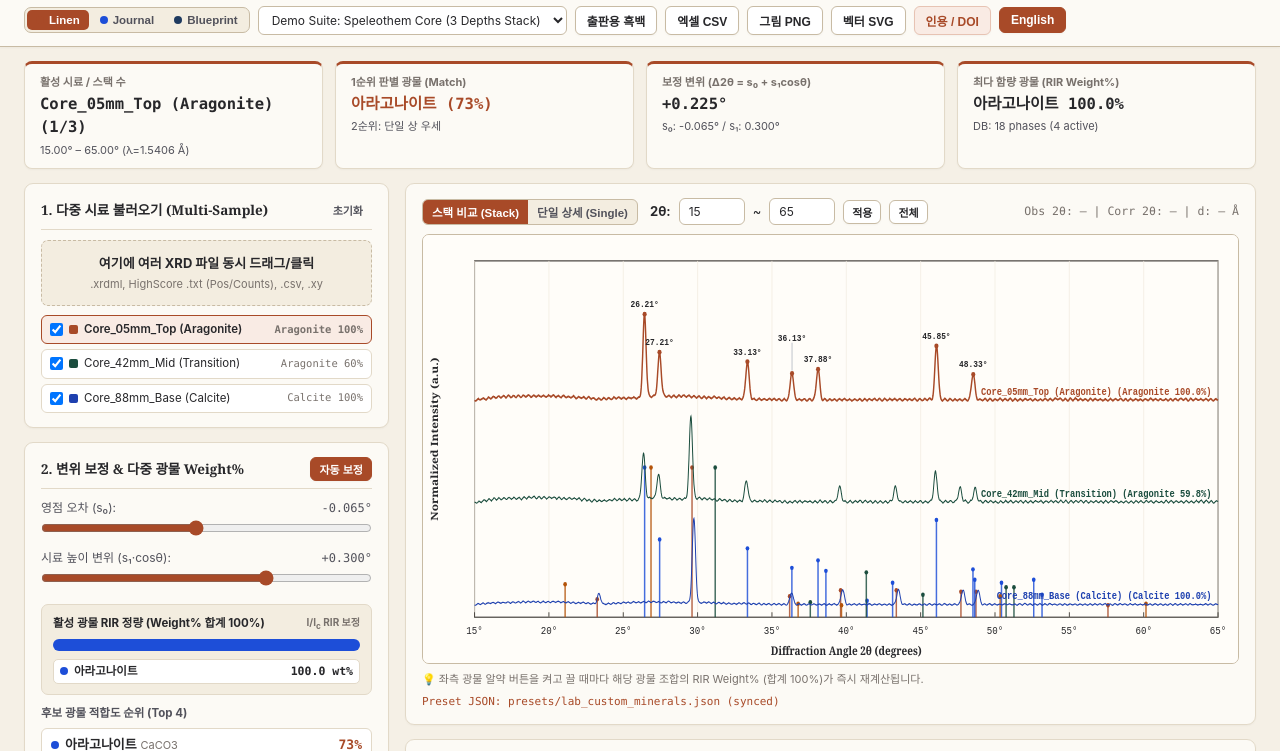
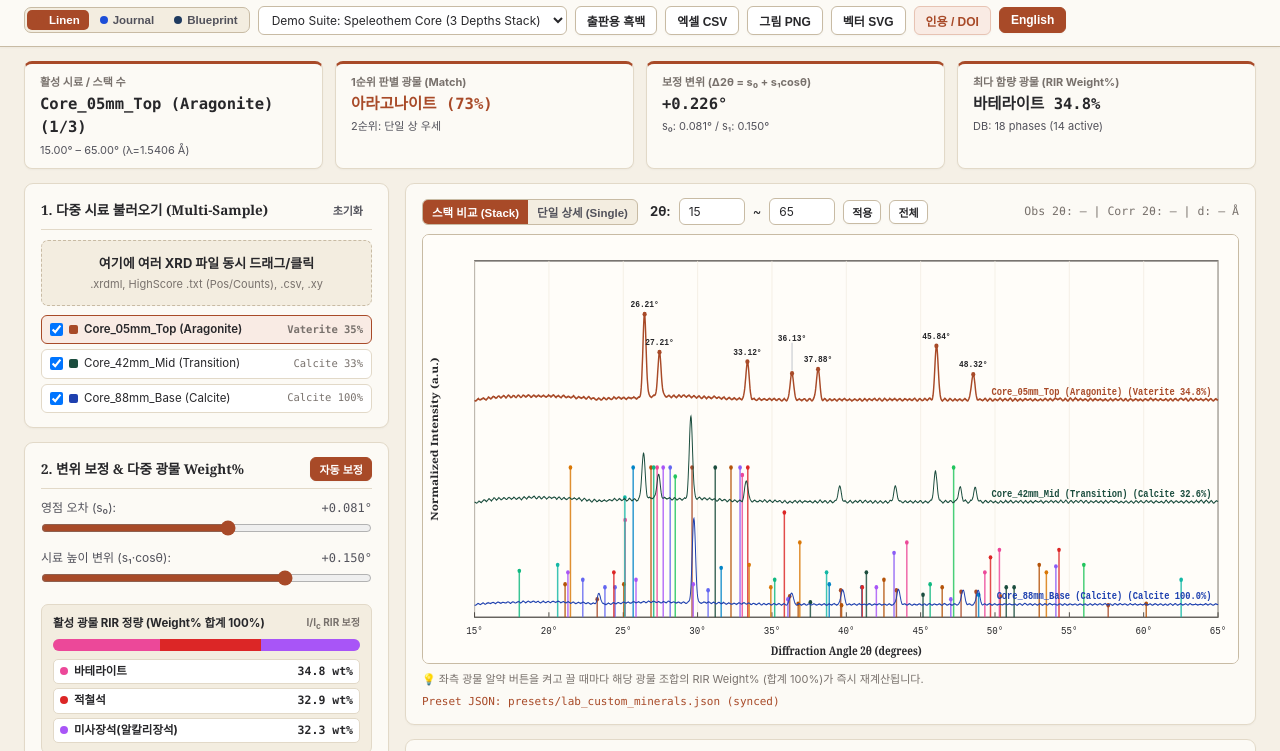
Before and after one commit to zinidsy-spec/IsoXRD, a plain HTML site: page index.html in a window 1280 px wide. Shown: the part 58-809 px from the top of the page. Drawn offline with Linux system fonts and the light colour scheme.

Commit message:
Update index.html

```diff
--- a/index.html
+++ b/index.html
@@ -3,7 +3,7 @@
 <head>
   <meta charset="UTF-8" />
   <meta name="viewport" content="width=device-width, initial-scale=1.0" />
-  <title>IsoXRD v3.7 — Multi-Phase RIR Weight% & Diffraction Notebook</title>
+  <title>IsoXRD v3.8 — Multi-Phase RIR Weight% & Diffraction Notebook</title>
   <style>
     /* Theme 3 (Default): Warm Linen & Terracotta */
     :root, [data-theme="linen"] {
@@ -187,7 +187,6 @@
     .slider-header { display: flex; justify-content: space-between; font-size: 12px; margin-bottom: 3px; color: var(--text-secondary); }
     input[type="range"] { width: 100%; accent-color: var(--primary); }
 
-    /* Multi-Phase Stacked Bar & HighScore Style Weight% Table */
     .quant-box {
       margin-top: 12px; padding: 10px 11px; border-radius: 7px;
       background: var(--surface-subtle); border: 1px solid var(--border);
@@ -266,7 +265,7 @@
       <span class="brand-title" data-i18n="appTitle">IsoXRD — 결정학 상동정 & 다중 광물 RIR 정량 노트</span>
       <span class="brand-sub" data-i18n="appSub">Multi-Phase RIR (I/Ic) Weight% Quantification & Diffraction Stack Analyzer</span>
     </div>
-    <span class="version-tag">v3.7</span>
+    <span class="version-tag">v3.8</span>
   </div>
 
   <div class="header-actions">
@@ -310,7 +309,7 @@
   <div class="kpi-card">
     <div class="kpi-label" data-i18n="kpiCarbKpi">최다 함량 광물 (RIR Weight%)</div>
     <div class="kpi-val" id="kpiCarbRatioVal">—</div>
-    <div class="kpi-sub" id="kpiDbStatus">DB: 21 phases loaded</div>
+    <div class="kpi-sub" id="kpiDbStatus">DB: 22 phases loaded</div>
   </div>
 </div>
 
@@ -341,14 +340,14 @@
           <span data-i18n="lblS0Text">영점 오차 (s₀):</span>
           <span class="mono" id="lblS0">0.000°</span>
         </div>
-        <input type="range" id="sliderS0" min="-1.0" max="1.0" step="0.005" value="0" />
+        <input type="range" id="sliderS0" min="-0.6" max="0.6" step="0.005" value="0" />
       </div>
       <div class="slider-group">
         <div class="slider-header">
           <span data-i18n="lblS1Text">시료 높이 변위 (s₁·cosθ):</span>
           <span class="mono" id="lblS1">0.000°</span>
         </div>
-        <input type="range" id="sliderS1" min="-0.8" max="0.8" step="0.005" value="0" />
+        <input type="range" id="sliderS1" min="-0.3" max="0.3" step="0.005" value="0" />
       </div>
 
       <!-- HighScore-Style Multi-Phase Weight% Box -->
@@ -790,7 +789,6 @@
     }
   };
 
-  // Standard Literature RIR (I/Ic) values included for accurate multi-phase Weight% quantification
   const CORE_MINERALS = [
     {
       id: "calcite", name: "Calcite", nameKo: "방해석", formula: "CaCO3", color: "#a84a28", rir: 3.20, active: true,
@@ -801,7 +799,7 @@
       ]
     },
     {
-      id: "aragonite", name: "Aragonite", nameKo: "아라고나이트", formula: "CaCO3", color: "#1d4ed8", rir: 1.15, active: true,
+      id: "aragonite", name: "Aragonite", nameKo: "아라고나이트", formula: "CaCO3", color: "#1d4ed8", rir: 1.15, active: false,
       peaks: [
         [26.21, 100, 3.396, "(111)"], [45.85, 65, 1.977, "(221)"], [27.22, 52, 3.273, "(021)"],
         [33.13, 46, 2.702, "(012)"], [37.88, 38, 2.373, "(112)"], [36.12, 33, 2.484, "(200)"],
@@ -848,35 +846,35 @@
   ];
 
   const LAB_PRESET_FALLBACK = [
-    { id: "diopside", name: "Diopside", nameKo: "투휘석", formula: "CaMgSi2O6", color: "#16a34a", rir: 1.15,
+    { id: "diopside", name: "Diopside", nameKo: "투휘석", formula: "CaMgSi2O6", color: "#16a34a", rir: 1.15, active: true,
       peaks: [[29.80,100,3.000,"(221)"],[30.50,60,2.928,"(310)"],[35.50,55,2.527,"(022)"],[31.10,45,2.873,"(002)"],[27.60,30,3.230,"(220)"]] },
-    { id: "k_feldspar", name: "K-feldspar", nameKo: "칼륨장석", formula: "KAlSi3O8", color: "#854d0e", rir: 0.95,
+    { id: "k_feldspar", name: "K-feldspar", nameKo: "칼륨장석", formula: "KAlSi3O8", color: "#854d0e", rir: 0.95, active: true,
       peaks: [[27.50,100,3.242,"(002)"],[21.00,40,4.227,"(201)"],[27.80,35,3.207,"(220)"],[29.50,30,3.026,"(131)"],[23.60,25,3.767,"(111)"]] },
-    { id: "biotite", name: "Biotite", nameKo: "흑운모", formula: "K(Mg,Fe)3(AlSi3O10)(OH)2", color: "#3f3f46", rir: 1.20,
+    { id: "biotite", name: "Biotite", nameKo: "흑운모", formula: "K(Mg,Fe)3(AlSi3O10)(OH)2", color: "#3f3f46", rir: 1.20, active: true,
       peaks: [[8.85,100,9.985,"(001)"],[26.80,85,3.324,"(006)"],[17.80,30,4.980,"(004)"],[19.90,25,4.459,"(020)"],[35.00,20,2.562,"(202)"]] },
-    { id: "apatite", name: "Apatite", nameKo: "인회석", formula: "Ca5(PO4)3(F,Cl,OH)", color: "#0284c7", rir: 1.10,
+    { id: "apatite", name: "Apatite", nameKo: "인회석", formula: "Ca5(PO4)3(F,Cl,OH)", color: "#0284c7", rir: 1.10, active: true,
       peaks: [[31.78,100,2.813,"(211)"],[25.87,85,3.442,"(002)"],[32.18,70,2.779,"(112)"],[28.93,55,3.084,"(210)"],[34.04,40,2.631,"(300)"]] },
-    { id: "muscovite", name: "Muscovite", nameKo: "백운모", formula: "KAl2(AlSi3O10)(OH)2", color: "#047857", rir: 0.90,
+    { id: "muscovite", name: "Muscovite", nameKo: "백운모", formula: "KAl2(AlSi3O10)(OH)2", color: "#047857", rir: 0.90, active: true,
       peaks: [[8.88,95,9.950,"(002)"],[26.82,100,3.321,"(006)"],[17.78,31,4.985,"(004)"],[34.96,25,2.564,"(202)"],[45.42,22,1.995,"(0010)"]] },
-    { id: "vaterite", name: "Vaterite", nameKo: "바테라이트", formula: "CaCO3", color: "#9d174d", rir: 1.30,
+    { id: "vaterite", name: "Vaterite", nameKo: "바테라이트", formula: "CaCO3", color: "#9d174d", rir: 1.30, active: false,
       peaks: [[24.90,65,3.573,"(110)"],[27.05,100,3.294,"(112)"],[32.78,95,2.730,"(114)"],[43.85,50,2.063,"(300)"],[49.10,30,1.854,"(304)"],[50.08,45,1.820,"(118)"]] },
-    { id: "magnesite", name: "Magnesite", nameKo: "마그네사이트", formula: "MgCO3", color: "#6b21a8", rir: 2.30,
+    { id: "magnesite", name: "Magnesite", nameKo: "마그네사이트", formula: "MgCO3", color: "#6b21a8", rir: 2.30, active: false,
       peaks: [[32.63,100,2.742,"(104)"],[42.99,43,2.102,"(113)"],[53.88,34,1.700,"(116)"],[35.85,12,2.503,"(110)"],[46.81,12,1.939,"(202)"]] },
-    { id: "siderite", name: "Siderite", nameKo: "능철석", formula: "FeCO3", color: "#78350f", rir: 2.80,
+    { id: "siderite", name: "Siderite", nameKo: "능철석", formula: "FeCO3", color: "#78350f", rir: 2.80, active: false,
       peaks: [[32.02,100,2.793,"(104)"],[52.76,35,1.734,"(116)"],[42.31,25,2.134,"(113)"],[24.81,22,3.586,"(012)"],[46.23,20,1.962,"(202)"]] },
-    { id: "anhydrite", name: "Anhydrite", nameKo: "경석고", formula: "CaSO4", color: "#0369a1", rir: 2.10,
+    { id: "anhydrite", name: "Anhydrite", nameKo: "경석고", formula: "CaSO4", color: "#0369a1", rir: 2.10, active: false,
       peaks: [[25.44,100,3.498,"(002)"],[31.36,33,2.850,"(210)"],[38.63,22,2.329,"(202)"],[40.82,20,2.209,"(212)"],[48.68,15,1.869,"(230)"]] },
-    { id: "kaolinite", name: "Kaolinite", nameKo: "카올리나이트", formula: "Al2Si2O5(OH)4", color: "#0f766e", rir: 1.00,
+    { id: "kaolinite", name: "Kaolinite", nameKo: "카올리나이트", formula: "Al2Si2O5(OH)4", color: "#0f766e", rir: 1.00, active: false,
       peaks: [[12.36,100,7.155,"(001)"],[24.88,80,3.576,"(002)"],[20.36,35,4.358,"(110)"],[38.45,30,2.339,"(202)"],[62.31,25,1.489,"(060)"]] },
-    { id: "albite", name: "Albite (Plagioclase)", nameKo: "조장석(사장석)", formula: "NaAlSi3O8", color: "#3730a3", rir: 1.10,
+    { id: "albite", name: "Albite (Plagioclase)", nameKo: "조장석(사장석)", formula: "NaAlSi3O8", color: "#3730a3", rir: 1.10, active: false,
       peaks: [[27.93,100,3.192,"(002)"],[22.05,25,4.028,"(201)"],[23.54,20,3.776,"(111)"],[24.22,20,3.672,"(130)"],[30.48,18,2.930,"(041)"]] },
-    { id: "microcline", name: "Microcline (K-Feldspar)", nameKo: "미사장석(알칼리장석)", formula: "KAlSi3O8", color: "#86198f", rir: 0.95,
+    { id: "microcline", name: "Microcline (K-Feldspar)", nameKo: "미사장석(알칼리장석)", formula: "KAlSi3O8", color: "#86198f", rir: 0.95, active: false,
       peaks: [[27.46,100,3.246,"(002)"],[21.05,30,4.217,"(201)"],[25.63,25,3.473,"(112)"],[29.48,22,3.027,"(131)"],[41.80,20,2.159,"(060)"]] },
-    { id: "hematite", name: "Hematite", nameKo: "적철석", formula: "Fe2O3", color: "#991b1b", rir: 2.40,
+    { id: "hematite", name: "Hematite", nameKo: "적철석", formula: "Fe2O3", color: "#991b1b", rir: 2.40, active: false,
       peaks: [[33.15,100,2.700,"(104)"],[35.61,70,2.519,"(110)"],[54.09,45,1.694,"(116)"],[49.48,40,1.841,"(024)"],[24.14,30,3.684,"(012)"],[40.85,20,2.207,"(113)"]] },
-    { id: "goethite", name: "Goethite", nameKo: "침철석", formula: "FeO(OH)", color: "#b45309", rir: 1.90,
+    { id: "goethite", name: "Goethite", nameKo: "침철석", formula: "FeO(OH)", color: "#b45309", rir: 1.90, active: false,
       peaks: [[21.22,100,4.183,"(110)"],[36.65,50,2.450,"(111)"],[33.24,35,2.693,"(130)"],[53.24,30,1.719,"(221)"],[34.70,20,2.583,"(021)"]] },
-    { id: "fluorite", name: "Fluorite", nameKo: "형석", formula: "CaF2", color: "#15803d", rir: 3.60,
+    { id: "fluorite", name: "Fluorite", nameKo: "형석", formula: "CaF2", color: "#15803d", rir: 3.60, active: false,
       peaks: [[28.27,94,3.154,"(111)"],[47.00,100,1.932,"(220)"],[55.76,35,1.647,"(311)"]] }
   ];
 
@@ -904,10 +902,10 @@
     document.getElementById("linkZenodoDoi").href = doiUrl;
 
     document.getElementById("citeTextStatement").textContent =
-      `X-ray diffraction (XRD) baseline subtraction, non-linear sample height displacement correction (Δ2θ = s₀ + s₁cosθ), mineral phase identification, and 100%-normalized RIR (I/Ic) semi-quantitative weight quantification were performed using IsoXRD v3.7 (Yang, 2026; ${doiUrl}).`;
+      `X-ray diffraction (XRD) baseline subtraction, non-linear sample height displacement correction (Δ2θ = s₀ + s₁cosθ), mineral phase identification, and 100%-normalized RIR (I/Ic) semi-quantitative weight quantification were performed using IsoXRD v3.8 (Yang, 2026; ${doiUrl}).`;
 
     document.getElementById("citeTextApa").textContent =
-      `Yang, Y.-S. (2026). IsoXRD: Lightweight Browser-Based XRD Phase Identification and Semi-Quantitative Carbonate Analysis Tool (Version 3.7) [Computer software]. Zenodo. ${doiUrl}`;
+      `Yang, Y.-S. (2026). IsoXRD: Lightweight Browser-Based XRD Phase Identification and Semi-Quantitative Carbonate Analysis Tool (Version 3.8) [Computer software]. Zenodo. ${doiUrl}`;
 
     document.getElementById("citeTextBib").textContent =
 `@software{Yang_IsoXRD_2026,
@@ -916,7 +914,7 @@
   month        = nov,
   year         = 2026,
   publisher    = {Zenodo},
-  version      = {v3.7},
+  version      = {v3.8},
   doi          = {${cleanDoi}},
   url          = {${doiUrl}}
 }`;
@@ -970,7 +968,7 @@
       const resp = await fetch("./presets/lab_custom_minerals.json", { cache: "no-cache" });
       if (!resp.ok) throw new Error("HTTP " + resp.status);
       const data = await resp.json();
-      mergeMinerals(data, false);
+      mergeMinerals(data, true);
       badge.textContent = "Preset JSON: presets/lab_custom_minerals.json (synced)";
       badge.style.color = "var(--primary)";
     } catch (err) {
@@ -1032,12 +1030,11 @@
     return Math.max(0, area);
   }
 
-  // Direct profile integration around a target 2theta (captures minor 0.5% - 8% peaks regardless of prominence slider!)
+  // Fixed direct profile peak integrator: searches rawX around targetObs2T
   function measureDirectProfilePeak(sample, targetObs2T, stepDeg) {
     const sMin = sample.rawX[0], sMax = sample.rawX[sample.rawX.length - 1];
-    if (targetObs2T < sMin + 0.2 || targetObs2T > sMax - 0.2) return { area: 0, netHeight: 0 };
-
-    // Search local maximum within +/- 0.14 deg window
+    if (targetObs2T < sMin + 0.15 || targetObs2T > sMax - 0.15) return { area: 0, netHeight: 0 };
+
     let bestIdx = -1, bestVal = -1;
     for (let i = 0; i < sample.rawX.length; i++) {
       if (Math.abs(sample.rawX[i] - targetObs2T) <= 0.14) {
@@ -1049,16 +1046,15 @@
     }
     if (bestIdx <= 1 || bestIdx >= sample.netY.length - 2) return { area: 0, netHeight: 0 };
 
-    // Verify it is at least a subtle local crest above local shoulders (+/- 0.35 deg)
-    const shoulderOffset = Math.max(3, Math.round(0.35 / Math.max(0.001, stepDeg)));
+    const shoulderOffset = Math.max(4, Math.round(0.32 / Math.max(0.001, stepDeg)));
     const leftVal = sample.netY[Math.max(0, bestIdx - shoulderOffset)];
     const rightVal = sample.netY[Math.min(sample.netY.length - 1, bestIdx + shoulderOffset)];
     const shoulderBase = 0.5 * (leftVal + rightVal);
     const localNet = Math.max(0, bestVal - shoulderBase);
 
-    if (localNet <= 15) return { area: 0, netHeight: 0 }; // Filter pure random baseline noise
-
-    // Integrate local net signal above shoulder baseline
+    // Must be a genuine local crest above random noise
+    if (localNet <= 18) return { area: 0, netHeight: 0 };
+
     const start = Math.max(0, bestIdx - shoulderOffset);
     const end = Math.min(sample.netY.length - 1, bestIdx + shoulderOffset);
     let area = 0;
@@ -1149,18 +1145,16 @@
       p.matchDiff = bestMatch ? bestMatch.diff : null;
     });
 
-    // HighScore-Style Multi-Phase RIR (I/Ic) Weight% Quantification (Sum = 100.0%)
+    // Multi-Phase RIR (I/Ic) Weight% Quantification (Sum = 100.0%)
     const activeMins = minerals.filter(m => m.active);
     const phaseWeights = [];
     let totalWeight = 0;
 
     activeMins.forEach(min => {
-      // Find the primary (100% intensity) peak of this mineral
       const primaryRef = min.peaks.reduce((best, cur) => cur[1] > best[1] ? cur : best, min.peaks[0]);
       const obsTarget2T = stdToObs2Theta(primaryRef[0], sample.s0, sample.s1);
       const measured = measureDirectProfilePeak(sample, obsTarget2T, step);
 
-      // RIR formula: Weight_i proportional to (I_obs / I_rel_ref) / RIR_i
       const rir = min.rir || 1.2;
       const w = measured.area > 0 ? (measured.area / (primaryRef[1] / 100)) / rir : 0;
       phaseWeights.push({ id: min.id, nameKo: min.nameKo, nameEn: min.name, color: min.color, weight: w });
@@ -1171,7 +1165,7 @@
     if (totalWeight > 0) {
       let runningSum = 0;
       const sortedW = phaseWeights.sort((a, b) => b.weight - a.weight);
-      sortedW.forEach((item, idx) => {
+      sortedW.forEach(item => {
         if (item.weight <= 0) {
           sample.phaseQuantList.push({ ...item, pct: 0 });
         } else {
@@ -1180,7 +1174,6 @@
           runningSum += pct;
         }
       });
-      // Adjust rounding residual on top phase so sum is strictly 100.0%
       const nonZero = sample.phaseQuantList.filter(x => x.pct > 0);
       if (nonZero.length > 0 && Math.abs(100 - runningSum) > 0.01) {
         nonZero[0].pct = Math.max(0, Math.round((nonZero[0].pct + (100 - runningSum)) * 10) / 10);
@@ -1188,28 +1181,31 @@
     }
   }
 
+  // Constrained Auto-Fit: keeps s1 realistic (<= 0.15 deg) so secondary peaks stay aligned
   function autoFitSampleShift(sample, peaks) {
     const strongest = peaks.reduce((a, b) => b.net > a.net ? b : a, peaks[0]);
     let bestScore = -1, bestS0 = 0, bestS1 = 0;
 
     minerals.forEach(min => {
       min.peaks.forEach(([std2T, relI]) => {
-        if (relI < 45) return;
+        if (relI < 50) return;
         const approxShift = strongest.obs2T - std2T;
-        if (Math.abs(approxShift) > 1.1) return;
-
-        for (let ds1 = -0.35; ds1 <= 0.35; ds1 += 0.05) {
+        if (Math.abs(approxShift) > 0.65) return;
+
+        for (let ds1 = -0.15; ds1 <= 0.15; ds1 += 0.03) {
           const rad = (std2T / 2) * Math.PI / 180;
           const ds0 = approxShift - ds1 * Math.cos(rad);
-          if (Math.abs(ds0) > 1.0) continue;
+          if (Math.abs(ds0) > 0.6) continue;
 
           let hits = 0;
           min.peaks.forEach(([p2T, pRel]) => {
             const pRad = (p2T / 2) * Math.PI / 180;
             const predObs = p2T + ds0 + ds1 * Math.cos(pRad);
-            const match = peaks.find(dp => Math.abs(dp.obs2T - predObs) <= 0.12);
-            if (match) hits += pRel * (1 - Math.abs(match.obs2T - predObs) / 0.15);
+            const match = peaks.find(dp => Math.abs(dp.obs2T - predObs) <= 0.10);
+            if (match) hits += pRel * (1 - Math.abs(match.obs2T - predObs) / 0.12);
           });
+          // Slight penalty for large s1 to prefer pure zero-shift unless s1 genuinely improves multi-peak fit
+          hits -= Math.abs(ds1) * 5;
           if (hits > bestScore) {
             bestScore = hits;
             bestS0 = ds0;
@@ -1288,7 +1284,6 @@
     document.getElementById("kpiShiftVal").textContent = (midShift >= 0 ? "+" : "") + midShift.toFixed(3) + "°";
     document.getElementById("kpiShiftDetail").textContent = `s₀: ${s.s0.toFixed(3)}° / s₁: ${s.s1.toFixed(3)}°`;
 
-    // Render Multi-Phase Stacked Bar & Weight% Rows directly in Sidebar
     const barEl = document.getElementById("multiPhaseBar");
     const listEl = document.getElementById("multiPhaseList");
     barEl.innerHTML = "";
@@ -2057,7 +2052,7 @@
     const blob = new Blob([csv], { type: "text/csv;charset=utf-8;" });
     const a = document.createElement("a");
     a.href = URL.createObjectURL(blob);
-    a.download = "IsoXRD_v3_7_RIR_WeightPercent.csv";
+    a.download = "IsoXRD_v3_8_RIR_WeightPercent.csv";
     a.click();
   };
 
```
